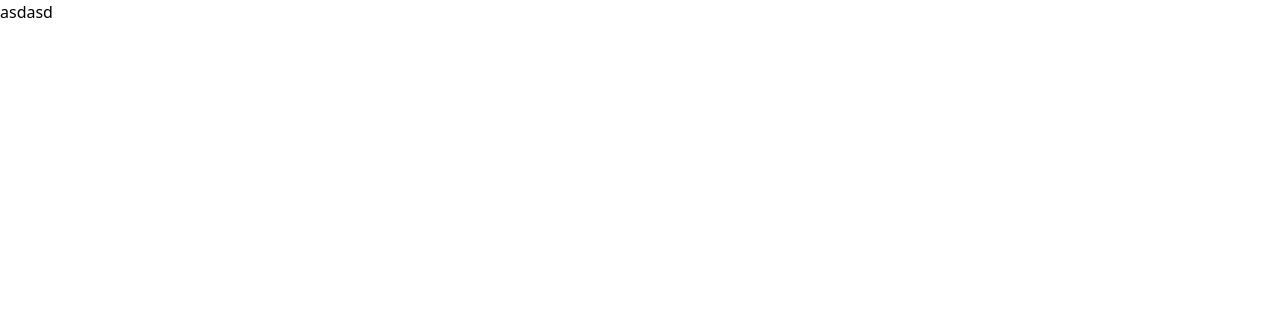
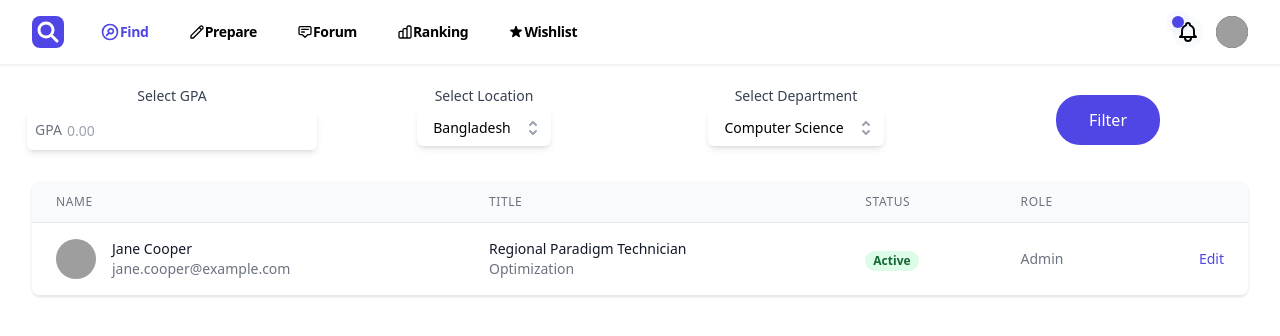
Before and after one commit to K-H-Rayhan/universityfinder, a Next.js app: page /find in a window 1280 px wide. Shown: the top 336 px of the page. Built offline with nearby package versions, Linux system fonts and the light colour scheme; grey boxes are pictures that could not be loaded.

Commit message:
commit on 'main'

```diff
--- a/pages/find/index.js
+++ b/pages/find/index.js
@@ -1,63 +1,63 @@
 import { useState } from "react";
-// import Layout from "../../component/Layout";
-// import ListedUniversity from "../../component/small/ListedUniversity";
+import Layout from "../../component/Layout";
+import ListedUniversity from "../../component/small/ListedUniversity";
 import {
   location,
   rankings,
   departments,
 } from "../../component/filters/allFilters";
-// import Listedbox from "../../component/small/Listedbox";
-// import Listedbox2 from "../../component/small/Listedbox2";
-// import {
-//   locationContext,
-//   departmentContext,
-// } from "../../component/filters/states";
+import Listedbox from "../../component/small/Listedbox";
+import Listedbox2 from "../../component/small/Listedbox2";
+import {
+  locationContext,
+  departmentContext,
+} from "../../component/filters/states";
 
 function Index() {
- const [x, setX] = useState(null)
+  const [selected, SetSelected] = useState(location[0]);
+  const [selected2, SetSelected2] = useState(departments[0]);
   return (
-    // <departmentContext.Provider value={{ selected2, SetSelected2 }}>
-    //   <locationContext.Provider value={{ selected, SetSelected }}>
-    //     <Layout className=" text-9xl">
-    //       <div className="m-5 place-content-between gap-y-2 grid grid-cols-2 lg:grid-cols-4 gap-x-2">
-    //         <div className=" flex flex-col items-center">
-    //           <label
-    //             htmlFor="price"
-    //             className=" text-sm font-medium text-gray-700 hidden sm:block"
-    //           >
-    //             Select GPA
-    //           </label>
-    //           <div className="mt-1 relative rounded-md shadow-md m-1">
-    //             <div className="absolute inset-y-0 left-0 flex items-center pointer-events-none">
-    //               <span className="text-gray-500 sm:text-sm pl-2">GPA</span>
-    //             </div>
-    //             <input
-    //               type="text"
-    //               name="price"
-    //               id="price"
-    //               className="w-full border-0 block pl-10 pr-12 sm:text-sm  rounded-md outline-none h-10"
-    //               placeholder="0.00"
-    //             />
-    //           </div>
-    //         </div>
-    //         <div className="col-span-1 flex flex-col items-center">
-    //           <Listedbox location={location} />
-    //         </div>
-    //         <div className="col-span-1 flex flex-col items-center">
-    //           <Listedbox2 location={departments} />
-    //         </div>
-    //         <div className=" flex items-center justify-center ">
-    //           <span className="inline-block text-center bg-indigo-600 border border-transparent rounded-3xl py-3 px-8 font-medium text-white hover:bg-indigo-700 cursor-pointer">
-    //             Filter
-    //           </span>
-    //         </div>
-    //       </div>
+    <departmentContext.Provider value={{ selected2, SetSelected2 }}>
+      <locationContext.Provider value={{ selected, SetSelected }}>
+        <Layout className=" text-9xl">
+          <div className="m-5 place-content-between gap-y-2 grid grid-cols-2 lg:grid-cols-4 gap-x-2">
+            <div className=" flex flex-col items-center">
+              <label
+                htmlFor="price"
+                className=" text-sm font-medium text-gray-700 hidden sm:block"
+              >
+                Select GPA
+              </label>
+              <div className="mt-1 relative rounded-md shadow-md m-1">
+                <div className="absolute inset-y-0 left-0 flex items-center pointer-events-none">
+                  <span className="text-gray-500 sm:text-sm pl-2">GPA</span>
+                </div>
+                <input
+                  type="text"
+                  name="price"
+                  id="price"
+                  className="w-full border-0 block pl-10 pr-12 sm:text-sm  rounded-md outline-none h-10"
+                  placeholder="0.00"
+                />
+              </div>
+            </div>
+            <div className="col-span-1 flex flex-col items-center">
+              <Listedbox location={location} />
+            </div>
+            <div className="col-span-1 flex flex-col items-center">
+              <Listedbox2 location={departments} />
+            </div>
+            <div className=" flex items-center justify-center ">
+              <span className="inline-block text-center bg-indigo-600 border border-transparent rounded-3xl py-3 px-8 font-medium text-white hover:bg-indigo-700 cursor-pointer">
+                Filter
+              </span>
+            </div>
+          </div>
 
-    //       <ListedUniversity people1={rankings} />
-    //     </Layout>
-    //   </locationContext.Provider>
-    // </departmentContext.Provider>
-    <div>asdasd</div>
+          <ListedUniversity people1={rankings} />
+        </Layout>
+      </locationContext.Provider>
+    </departmentContext.Provider>
   );
 }
 
```
